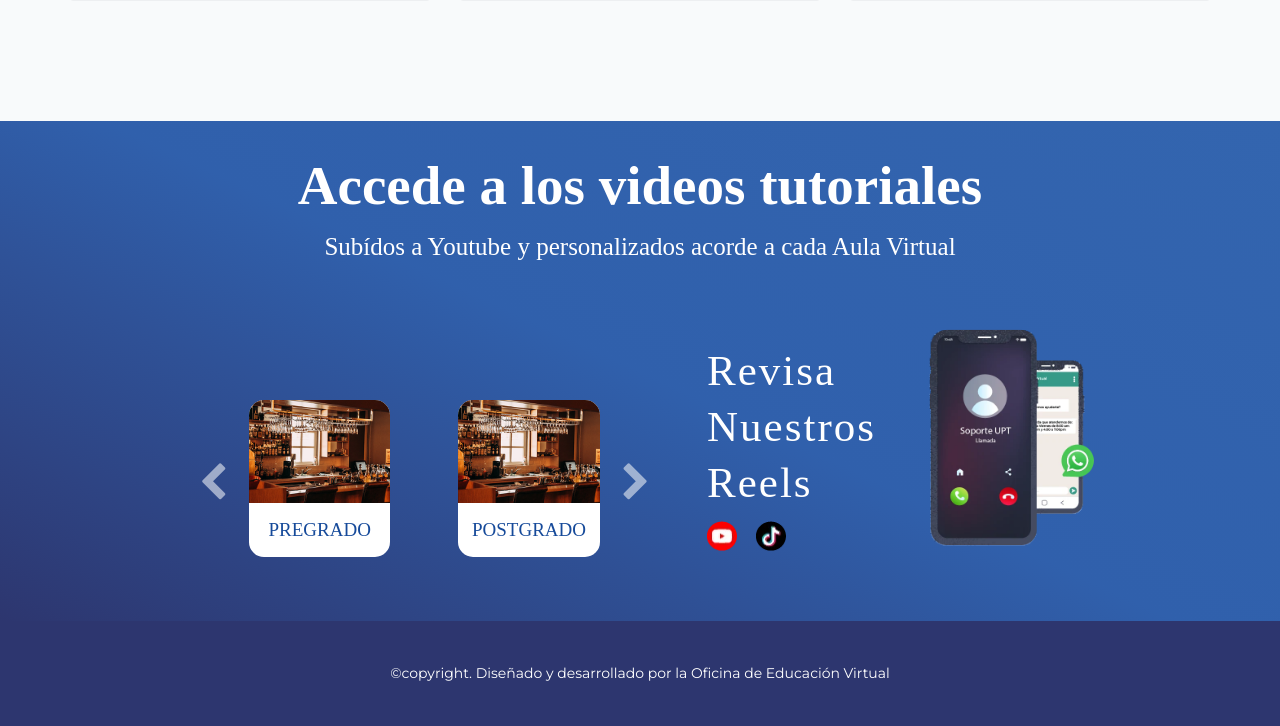
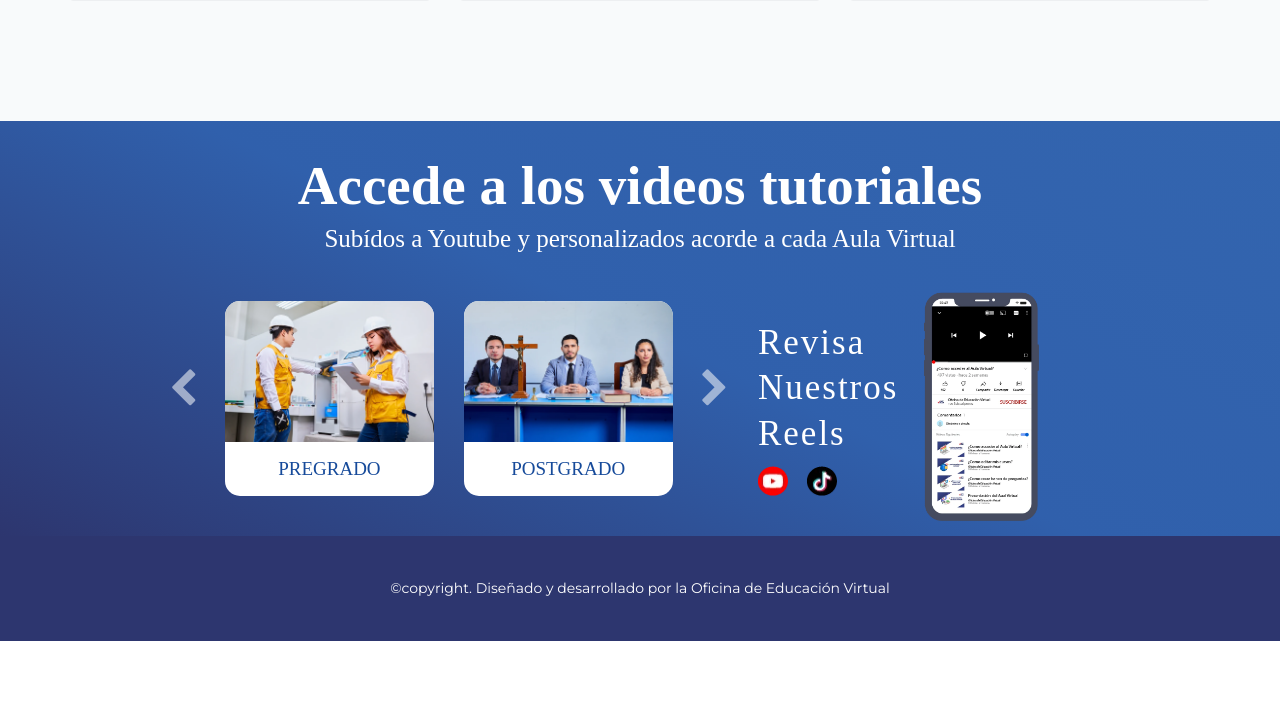
Before and after one commit to agomez95/upt_virtual, a PHP site: page / in a window 1280 px wide. Shown: the part 3877-4603 px from the top of the page. After the commit the page ends 4518 px from the top, so only its background shows below. Run offline with PHP 8.4, Linux system fonts and the light colour scheme; some web fonts are replaced.

Commit message:
videotutoriales movil

```diff
--- a/assets/css/videotutoriales.css
+++ b/assets/css/videotutoriales.css
@@ -34,7 +34,7 @@
 
 .titulo_videotutoriales {
     padding-top: 35px !important;
-    padding-bottom: 20px !important;
+    /* padding-bottom: 20px !important; */
 
 }
 
@@ -50,27 +50,31 @@
     color: #fff;
     font-family: Montserrat-ExtraLight;
     font-size: 25px;
-    margin-top: 8px;
+    /* margin-top: 8px; */
 }
+
+
+
 
 .container-fluid {
     margin-left: 150px !important;
     margin-right: 150px !important;
 }
 
+
+
 .videotutoriales {
-    /* background-color: #2cb833; */
+    /* background-color: #d9534f; */
+    flex-direction: row;
     color: #2C59B8;
     display: flex;
     justify-content: space-between;
     align-items: end !important;
-    padding-top: 10px !important;
-    /* align-items: end !important; */
-    margin-bottom: 45px !important;
-    /* align-items-end */
+    /* padding-top: 10px !important; */
+    padding-bottom: 15px !important;
+}
 
 
-}
 
 .derecha {
     width: 100% !important;
@@ -80,21 +84,29 @@
 
 }
 
+.item .row {
+    /* background-color: #2D366F; */
+    padding: 25px !important;
+
+}
 
 .tarjeta {
     background-color: #fff;
     border-radius: 15px !important;
     font-family: Montserrat-ExtraBold;
     margin-top: 15px !important;
+
+    /* z-index: 9999; */
     /* margin: 18px !important; */
-    margin:19px !important;
+    /* margin: 19px !important; */
 }
 
 .tarjeta:hover {
     cursor: pointer;
     transition: all .50s ease-in-out;
     transform: scale(1.15);
-    z-index: 1;
+    z-index: 2;
+    /* z-index: 9999; */
 }
 
 .tarjeta img {
@@ -154,7 +166,7 @@
     color: #164A9A;
     line-height: 1.3em;
     font-size: 16px;
-  }
+}
 
 .tarjeta .ver_mas ul li a {
     color: #164A9A;
@@ -165,19 +177,15 @@
 }
 
 
-
-
-
-
-
-
-
-
+.derecha .row {
+    padding-left: 25px !important;
+    padding-right: 25px !important;
+}
 
 
 /* pARTE IZQUIERDA DE LOS VIDEOTUTORLAES  */
 .izquierda {
-    width: 100% !important;
+    width: 70% !important;
     /* background-color: #3a2cb8; */
     display: flex !important;
     align-items: end !important;
@@ -189,7 +197,6 @@
     width: 100% !important;
     justify-content: center !important;
     padding-bottom: 25px !important;
-
 }
 
 .redes_sociales p {
@@ -215,78 +222,381 @@
 }
 
 
-
 .imagen {
     width: 100%;
     /* background-color: #2D366F; */
+    display: flex !important;
+    justify-content: left !important;
+}
+
+
+.imagen img {
+    width: 60%;
+    /* background-color: #2D366F; */
+}
+
+
+@media (max-width: 992px) {
+    .titulo_videotutoriales h2 {
+
+        font-size: 45px;
+    }
+    .titulo_videotutoriales p {
+        font-size: 20px;
+    }
+
+}
+
+@media (max-width: 760px) {
+    .titulo_videotutoriales h2 {
+
+        font-size: 40px;
+    }
+    .titulo_videotutoriales p {
+        font-size: 18px;
+    }
+
+}
+
+
+@media (max-width: 680px) {
+    .titulo_videotutoriales h2 {
+
+        font-size: 35px;
+    }
+    .titulo_videotutoriales p {
+        font-size: 15px;
+    }
+
 }
 
 
 
 
 
+@media (max-width: 1500px) {
+    .derecha {
+        padding-left: 50px !important;
+        padding-right: 50px !important;
+
+    }
+
+    .redes_sociales p {
+
+        font-size: 35px !important;
+
+    }
+
+    .imagen {
+        width: 100%;
+    }
+}
+
+@media (max-width: 1350px) {
+    .derecha {
+        padding-left: 25px !important;
+        padding-right: 25px !important;
+
+    }
+
+
+}
+
+@media (max-width: 1260px) {
+    .derecha {
+        padding-left: 10px !important;
+        padding-right: 20px !important;
+
+    }
+
+    .item .row {
+        padding: 6px 25px 18px 25px !important;
+
+    }
+
+    .izquierda {
+        padding-left: 10px !important;
+    }
+
+    .imagen img {
+
+        margin-left: 25px !important;
+    }
+
+}
+
+@media (max-width: 1205px) {
+
+    .redes_sociales p {
+        font-size: 25px !important;
+    }
+
+    .imagen {
+        width: 100%;
+    }
+
+}
+
+@media (max-width: 1100px) {
+
+    .redes_sociales p {
+        font-size: 20px !important;
+    }
 
 
 
+}
+
+
+@media (max-width: 1050px) {
+    .videotutoriales {
+        flex-direction: column;
+    }
+
+    .derecha {
+        padding-left: 15px !important;
+        padding-right: 15px !important;
+        width: 100% !important;
+
+    }
+
+    .item .row {
+        padding: 10px 28px 22px 28px !important;
+    }
+
+    .izquierda {
+        padding-left: 0px !important;
+    }
+
+    .videotutoriales {
+        display: flex;
+        justify-content: space-between !important;
+        align-items: center !important;
+    }
+
+    .redes_sociales p {
+        font-size: 40px !important;
+    }
+
+    .imagen {
+
+        display: flex !important;
+        justify-content: center !important;
+    }
+
+    .imagen img {
+
+        margin-left: 0px !important;
+    }
+
+}
 
 
 
+@media (max-width: 1000px) {
+
+    .container-fluid {
+        margin-left: 110px !important;
+        margin-right: 110px !important;
+    }
+
+
+}
+
+@media (max-width: 900px) {
+
+    .container-fluid {
+        margin-left: 80px !important;
+        margin-right: 80px !important;
+    }
+
+
+}
+
+
+@media (max-width: 780px) {
+
+    .container-fluid {
+        margin-left: 50px !important;
+        margin-right: 50px !important;
+    }
+
+    .redes_sociales p {
+        font-size: 35px !important;
+    }
+
+}
 
 
 
+@media (max-width: 767px) {
+
+    .item .row {
+        display: flex;
+        flex-direction: row;
+    }
+
+    .redes_sociales p {
+        font-size: 30px !important;
+    }
+
+}
 
 
 
+@media (max-width: 600px) {
+
+    .container-fluid {
+        margin-left: 20px !important;
+        margin-right: 20px !important;
+    }
+
+    .item .row {
+        padding: 5px 20px 18px 20px !important;
+    }
+
+    .redes_sociales p {
+        font-size: 25px !important;
+    }
+
+}
+
+@media (max-width: 545px) {
+    .item .row, .izquierda {
+        display: flex;
+        flex-direction: column;
+    }
+    .tarjeta{
+        margin-bottom: 8px !important;
+    }
+
+    .container-fluid {
+        margin-left: 50px !important;
+        margin-right: 50px !important;
+    }
+
+    .item .row {
+        padding: 6px 25px 22px 25px !important;
+    }
+
+    .izquierda {
+        display: flex;
+        flex-direction: column-reverse;
+    }
+
+    .redes_sociales {
+        padding-top: 15px !important;
+    }
+}
 
 
 
+@media (max-width: 399px) {
+    .container-fluid {
+        margin-left: 25px !important;
+        margin-right: 25px !important;
+    }
+    .tarjeta{
+        margin-bottom: 0px !important;
+    }
+    .tarjeta p {
+        font-size: 18px !important;
+    }
+    .ver_mas .escuelas {
+        padding-top: 5px !important;
+        padding-bottom: 5px !important;
+    }
+    .tarjeta .ver_mas ul li,
+    .tarjeta .ver_mas ul li a {
+        font-size: 15px;
+    }
+}
+
+@media (max-width: 325px) {
+    .container-fluid {
+        margin-left: 10px !important;
+        margin-right: 10px !important;
+    }
+    .tarjeta p {
+        font-size: 14px !important;
+        padding: 5px 0px !important;
+    }
+    .ver_mas .escuelas {
+        padding-top: 5px !important;
+        padding-bottom: 0px !important;
+        /* background-color: #2d6f43; */
+    }
+    .tarjeta .ver_mas ul li,
+    .tarjeta .ver_mas ul li a {
+/* background-color: #2d6f43; */
+        font-size: 12px;
+
+    }
+
+    .tarjeta:hover .ver_mas {
+        transform: translate(0px, -30px);
+        -webkit-transform: translate(0px, -30px);
+        -moz-transform: translate(0px, -30px);
+        -o-transform: translate(0px, -30px);
+        -ms-transform: translate(0px, -30px);
+        /* width: 100% !important; */
+        opacity: 1;
+    }
+}
 
 
 
+/* CARUSEL */
+/* ------------------------------------------------ */
 
+body {
+    padding-top: 100px;
+}
 
-
-
-
-body { padding-top: 100px; }
 /*#####################
 Additional Styles (required)
 ######################*/
-.myCarousel{
+.myCarousel {
     background-color: #d9534f;
     padding: 25px !important;
 }
+
 #myCarousel .thumbnail {
-	margin-bottom: 0;
+    margin-bottom: 0;
 }
+
 .carousel-control.left, .carousel-control.right {
-	background-image:none !important;
+    background-image: none !important;
 }
+
 .carousel-control {
 
-	top:40%;
-	color:#EAEEF4;
-	bottom:auto;
-	padding-top:4px;
-	width:30px;
-	height:30px;
-	text-shadow:none;
-	opacity:0.6;
+    top: 40%;
+    color: #EAEEF4;
+    bottom: auto;
+    padding-top: 4px;
+    width: 30px;
+    height: 30px;
+    text-shadow: none;
+    opacity: 0.6;
 }
 
 .carousel-control:hover {
-	color: #fff;
+    color: #fff;
 }
+
 .carousel-control.left, .carousel-control.right {
-	background-image:none !important;
+    background-image: none !important;
 }
+
 .carousel-control.right {
-	left:auto;
-	right:-32px;
+    left: auto;
+    right: -32px;
 }
+
 .carousel-control.left {
-	right:auto;
-	left:-32px;
+    right: auto;
+    left: -32px;
 }
 
 .fa-2x:hover {
--- a/index.html
+++ b/index.html
@@ -730,13 +730,14 @@
 								<div class="item active">
 									<div class="row">
 
-										<div class="col-lg-6">
+										<div class="col-sm-6">
 
-											<div class="tarjeta">
+											<div class="tarjeta shadow-lg">
 
 
 
-													<img src="assets/images/explore/e1.jpg" alt="explore image">
+												<img src="./assets/images/facultades/faing.webp"
+												alt="FAING">
 													<p>PREGRADO</p>
 
 													 <div class="ver_mas">
@@ -754,9 +755,10 @@
 											</div>
 
 										</div>
-										<div class="col-lg-6">
-											<div class="tarjeta">
-												<img src="assets/images/explore/e1.jpg" alt="explore image">
+										<div class="col-sm-6">
+											<div class="tarjeta shadow-lg">
+												<img src="./assets/images/facultades/fade.webp"
+                            alt="FADE">
 													<p>POSTGRADO</p>
 
 													 <div class="ver_mas">
@@ -780,13 +782,14 @@
 								<div class="item">
 									<div class="row justify-content-center">
 
-										<div class="col-lg-6">
+										<div class="col-sm-6">
 
-											<div class="tarjeta">
+											<div class="tarjeta shadow-lg">
 
 
 
-													<img src="assets/images/explore/e1.jpg" alt="explore image">
+												<img src="./assets/images/facultades/faedcoh.webp"
+												alt="FAEDCOH">
 													<p>CPU</p>
 
 													 <div class="ver_mas">
@@ -804,13 +807,14 @@
 											</div>
 
 										</div>
-										<div class="col-lg-6">
+										<div class="col-sm-6">
 
-											<div class="tarjeta">
+											<div class="tarjeta shadow-lg">
 
 
 
-													<img src="assets/images/explore/e1.jpg" alt="explore image">
+												<img src="./assets/images/facultades/fade.webp"
+												alt="FADE">
 													<p>IDIOMAS UPT</p>
 
 													 <div class="ver_mas">
@@ -844,92 +848,6 @@
 
 
 
-
-
-
-
-
-
-
-
-
-
-
-
-
-
-
-
-
-
-
-
-						<!-- <div class="col-lg-6">
-
-							<div class="tarjeta">
-
-
-
-									<img src="assets/images/explore/e1.jpg" alt="explore image">
-									<p>PREGRADO</p>
-
-									 <div class="ver_mas">
-
-										<div class="escuelas">
-											<ul>
-												<li><a class="" id="epe" data-value="epe" onclick='get(this.id);'> Docentes</a></li>
-												<li><a class="" id="epcc" data-value="epcc" onclick='get(this.id);'> Estudiantes</a></li>
-
-											</ul>
-										</div>
-
-									</div>
-
-							</div>
-
-						</div>
-						<div class="col-lg-6">
-							<div class="tarjeta">
-								<img src="assets/images/explore/e1.jpg" alt="explore image">
-									<p>POSTGRADO</p>
-
-									 <div class="ver_mas">
-
-										<div class="escuelas">
-											<ul>
-												<li><a class="" id="epe" data-value="epe" onclick='get(this.id);'> Docentes</a></li>
-												<li><a class="" id="epcc" data-value="epcc" onclick='get(this.id);'> Estudiantes</a></li>
-
-											</ul>
-										</div>
-
-									</div>
-
-							</div>
-
-						</div>
-						<div class="col-lg-6">
-							<div class="tarjeta">
-								<img src="assets/images/explore/e1.jpg" alt="explore image">
-									<p>POSTGRADO</p>
-
-									 <div class="ver_mas">
-
-										<div class="escuelas">
-											<ul>
-												<li><a class="" id="epe" data-value="epe" onclick='get(this.id);'> Docentes</a></li>
-												<li><a class="" id="epcc" data-value="epcc" onclick='get(this.id);'> Estudiantes</a></li>
-
-											</ul>
-										</div>
-
-									</div>
-
-							</div>
-
-						</div> -->
-
-
 					</div>
 
 
@@ -958,7 +876,7 @@
 					</div>
 
 					<div class="imagen">
-						<img src="assets/iconos/Cell soporte.webp" alt="explore image">
+						<img src="assets/iconos/Cell video tutoriales.webp" alt="explore image">
 
 					</div>
 
```
Also changed, not shown: assets/iconos/Cell video tutoriales.png (added), assets/iconos/Cell video tutoriales.webp (added).
